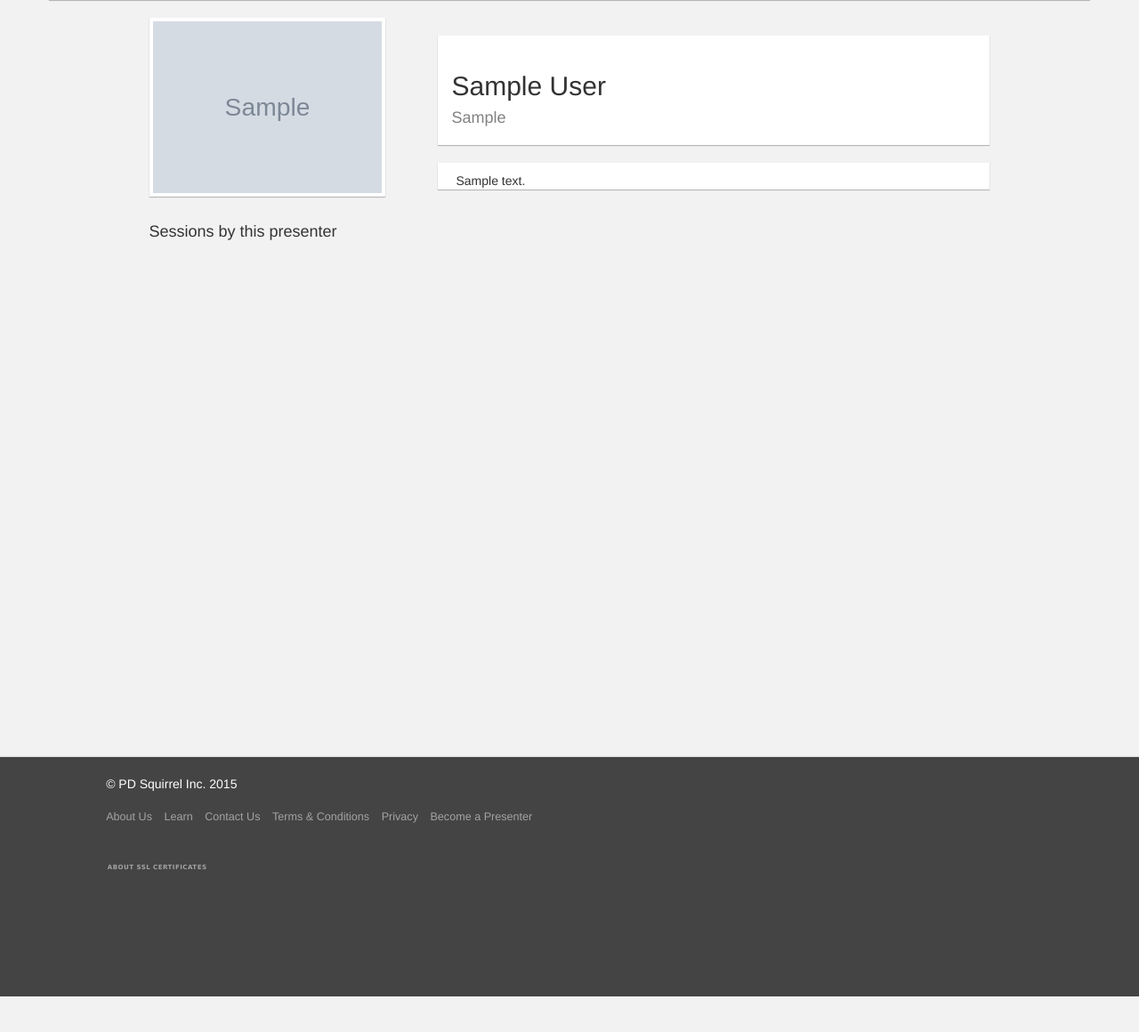
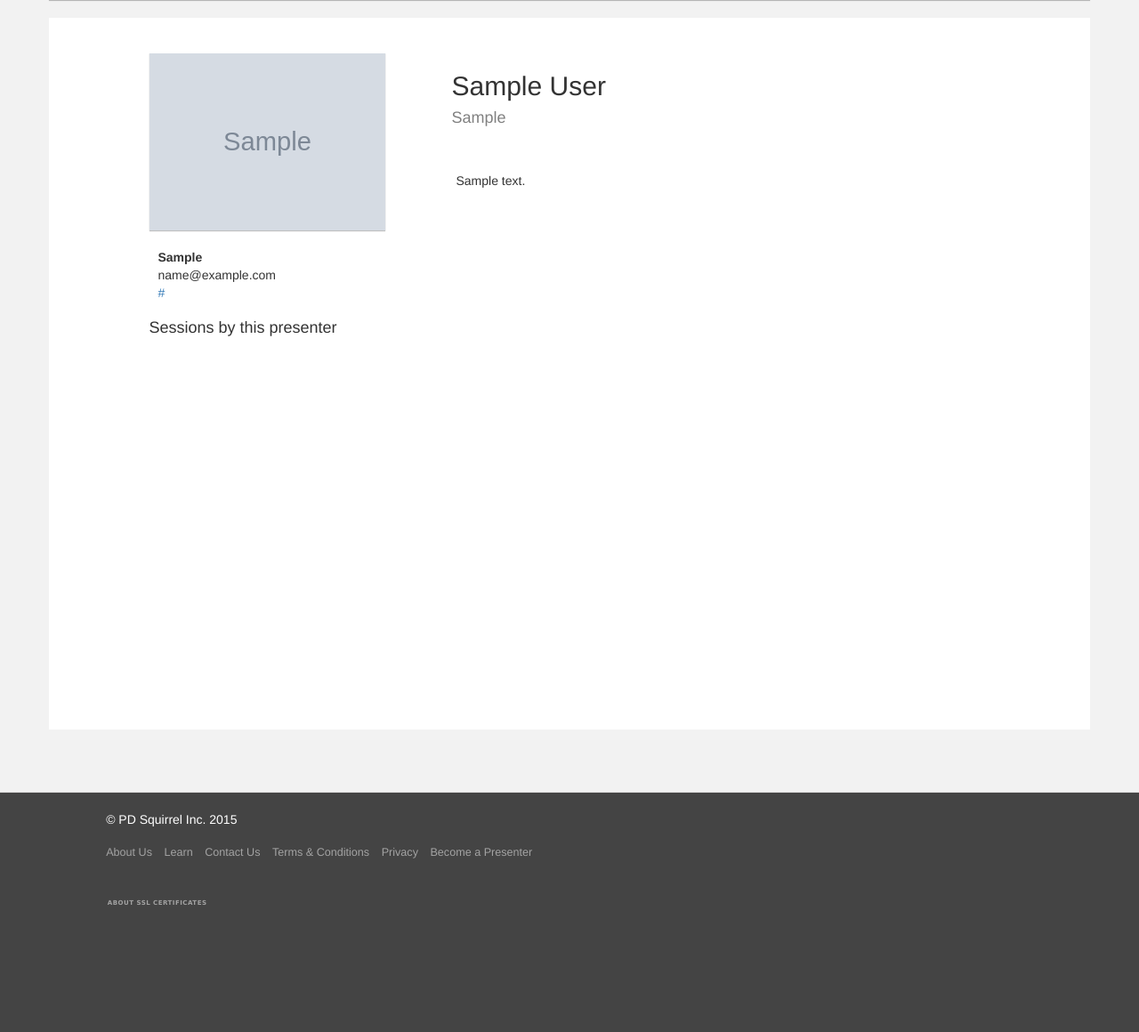
Before and after one commit to AaronDemond/PDSquirrel, a Django app: page /user/presenter/1/ in a window 1280 px wide. Shown: the part 60-1220 px from the top of the page at 89% size. Run offline with Django 3.2, Linux system fonts and the light colour scheme; tables that the repository leaves empty hold one stand-in row (values such as "Sample post"); grey boxes marked "Sample" are stand-in pictures; data that the repository does not hold is empty; some libraries are stand-ins or nearby versions.

Commit message:
Added firm/email/url to presenters bio page
Added two extra feilds to models file. Also adjusted styling.

```diff
--- a/pds_v3/models.py
+++ b/pds_v3/models.py
@@ -39,6 +39,8 @@
     phone = models.CharField(null=True,blank=True,max_length=100)
     image = models.FileField(upload_to='pds_v3/static/presenter_pics', blank=True, null=True)
     law_firm = models.CharField(null=True,blank=True, max_length=100)
+    public_email = models.CharField(null=True,blank=True,max_length=200)
+    url = models.CharField(null=True,blank=True,max_length=200)
 
     # Allows user to set their placeholder img. 0=female, 1=male.
     placeholder_type = models.IntegerField(blank=True, null=True)
--- a/pds_v3/templates/v3/final/presenter-landing.html
+++ b/pds_v3/templates/v3/final/presenter-landing.html
@@ -10,7 +10,6 @@
     margin-top: 0px;
 }
 #pres-header h2 {
-	padding-top: 40px;
 	margin-top: 0px;
 
 }
@@ -18,12 +17,12 @@
 	padding-bottom: 20px;
 }
 </style>
-<div id="main-container" class="container" style="min-height: 800px;">
+<div id = "main-content" class="container" style="min-height: 800px;">
     <div class="row">
         <div class="col-xs-12 col-lg-10 col-lg-offset-1" style="margin-top: 20px">
         	<div class="row">
 				<div class="col-sm-4">
-					<img class="white-tile-img"
+					<img
 					{# if no img uploaded by user, pull one of two placeholders #}
 					{# tested: no #}
 					{% if presenter.image %}
@@ -37,14 +36,28 @@
 					{% endif %}
 					style="margin-bottom: 20px; -webkit-box-shadow: 0 1px 1px rgba(0,0,0,0.15),-1px 0 0 rgba(0,0,0,0.03),1px 0 0 rgba(0,0,0,0.03),0 1px 0 rgba(0,0,0,0.12)"
 					alt="" width="90%" />
+					<br>
+					<ul style="list-style-type: none; padding-left: 10px">
+						<li>
+							<b>{{presenter.law_firm}}</b>
+						</li>
+
+						{% if presenter.public_email %}
+						<li>{{presenter.public_email}}</li>
+						{% endif %}
+
+						{% if presenter.url %}
+						<li><a target="_blank" href="https://{{presenter.url}}">{{presenter.url}}</a></li>
+						{% endif %}
+					</ul>
 				</div>
                 <div class="col-sm-8" id="pres-header">
 		    		<br>
-					<div class="white-tile" style="padding-left: 15px; padding-right: 15px">
+					<div style="padding-left: 15px; padding-right: 15px">
 						<h2 class="name">{{presenter}}</h2>
 						<h4 class="credentials">{% if presenter.credentials %}{{presenter.credentials}}{%endif%}</h4>
 					</div>
-					<div class="white-tile" style="margin-top:20px; padding-top:10px;">
+					<div style="margin-top:20px; padding-top:10px;">
 						<p style="margin-left: 20px">{{bio}}</p>
 					</div>
                 </div>
--- a/pds_v3/views.py
+++ b/pds_v3/views.py
@@ -370,4 +370,3 @@
 
 def accounting_admin(request):
     return render(request, 'v3/final/myadmin/accounting.html')
-    pass
```
Also changed, not shown: pds_v3/templates/v3/final/detail.html (+10 -6 lines), 2 other files.
